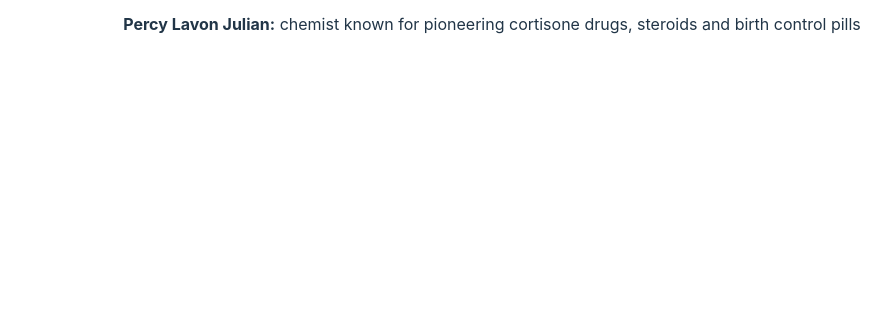
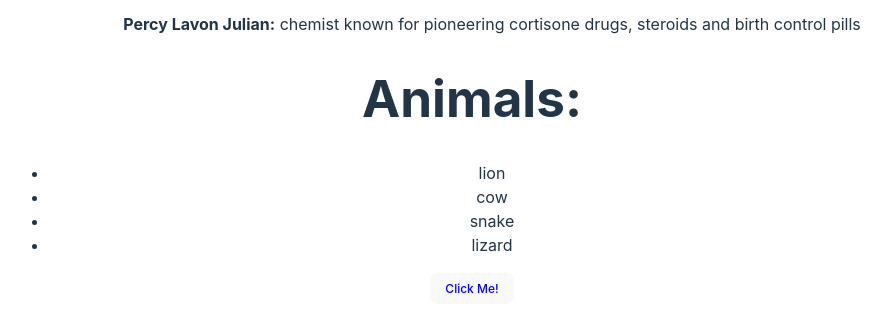
Before and after one commit to tomhockett/vite-react-app, a React (Vite) app: page / in a window 1280 px wide. Shown: the part 1392-1724 px from the top of the page, without its empty margins (168-1059 px from the left). Before the commit the page ends 1476 px from the top, so only its background shows below. Built offline with nearby package versions, Linux system fonts and the light colour scheme.

Commit message:
add button

```diff
--- /dev/null
+++ b/src/AnimalList.jsx
@@ -0,0 +1,31 @@
+export default function AnimalList() {
+  const animals = ['lion', 'cow', 'snake', 'lizard']
+  // const animals = null
+
+  return (
+    <div>
+      <h1>Animals: </h1>
+      <List animals={animals} />
+    </div>
+  )
+}
+
+function List(props) {
+  // return 'loading . . .' if props.animals doesn't exist
+  if (!props.animals) {
+    return "loading . . .";
+  }
+
+  // return 'there are no animals' if props.animals is an empty array
+  if (props.animals.length === 0) {
+    return "there are no animals";
+  }
+
+  return (
+    <ul>
+      {props.animals.map((animal) => {
+        return <li key={animal}>{animal}</li>;
+      })}
+    </ul>
+  );
+}
--- /dev/null
+++ b/src/Button.jsx
@@ -0,0 +1,15 @@
+function Button({text = "Click Me!", color = "blue", fontSize = 12, handleClick}) {
+  const buttonStyle = {
+    color: color,
+    fontSize: fontSize + 'px'
+  };
+
+  return (
+    <button
+      onClick={() => handleClick('https://www.google.com')}
+      style={buttonStyle}>{text}
+    </button>
+  )
+}
+
+export default Button;
--- a/src/main.jsx
+++ b/src/main.jsx
@@ -1,17 +1,27 @@
 import React from 'react'
 import ReactDOM from 'react-dom/client'
 import App from './App.jsx'
+import AnimalList from "./AnimalList.jsx";
 import Greeting from './Greeting.jsx'
 import SubHeading from './SubHeading.jsx'
 import TodoList from './TodoList.jsx'
 import PeopleLIst from './PeopleList.jsx'
+import Button from "./Button.jsx";
 import './index.css'
+
+const handleButtonClick = (url) => {
+  window.location.href = url;
+}
 
 ReactDOM.createRoot(document.getElementById('root')).render(
   <React.StrictMode>
     <Greeting />
     <SubHeading />
     <TodoList />
-  <PeopleLIst />
+    <PeopleLIst />
+    <AnimalList />
+    <div>
+      <Button handleClick={handleButtonClick}/>
+    </div>
   </React.StrictMode>,
 )
```
